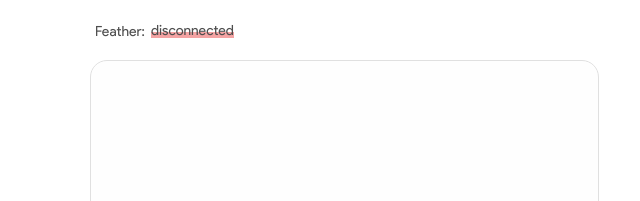
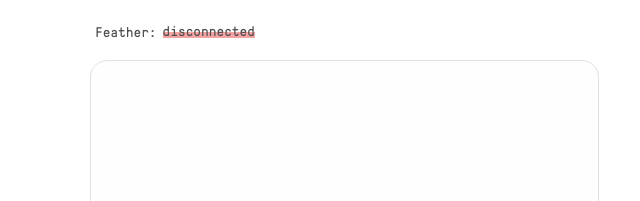
Before and after one commit to jeremyjacob/txtprint, a plain HTML site: page pages/index.html in a window 1280 px wide. Shown: the part 174-375 px from the top of the page, 0-640 px from the left. Drawn offline with Linux system fonts and the light colour scheme.

Commit message:
Fix font

```diff
--- a/pages/css/styles.css
+++ b/pages/css/styles.css
@@ -243,7 +243,7 @@ li > a:hover:before {
   background-color: 000;
 }
 .tsSubtext {
-/*  font-family: 'GT Pressura-Mono';*/
+  font-family: 'GT Pressura-Mono';
   position: relative;
   font-size: 14px;
   padding-left: 5.7%;
```
